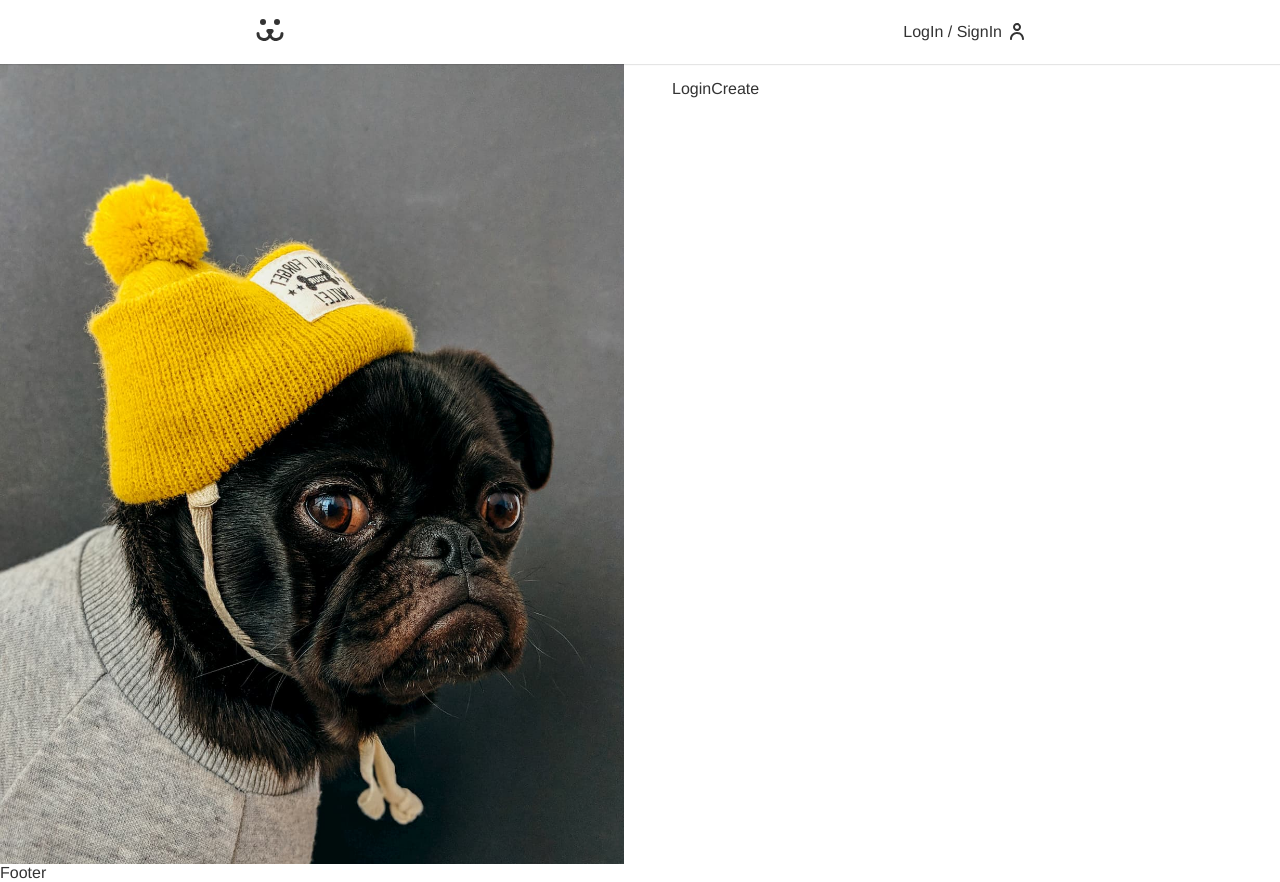
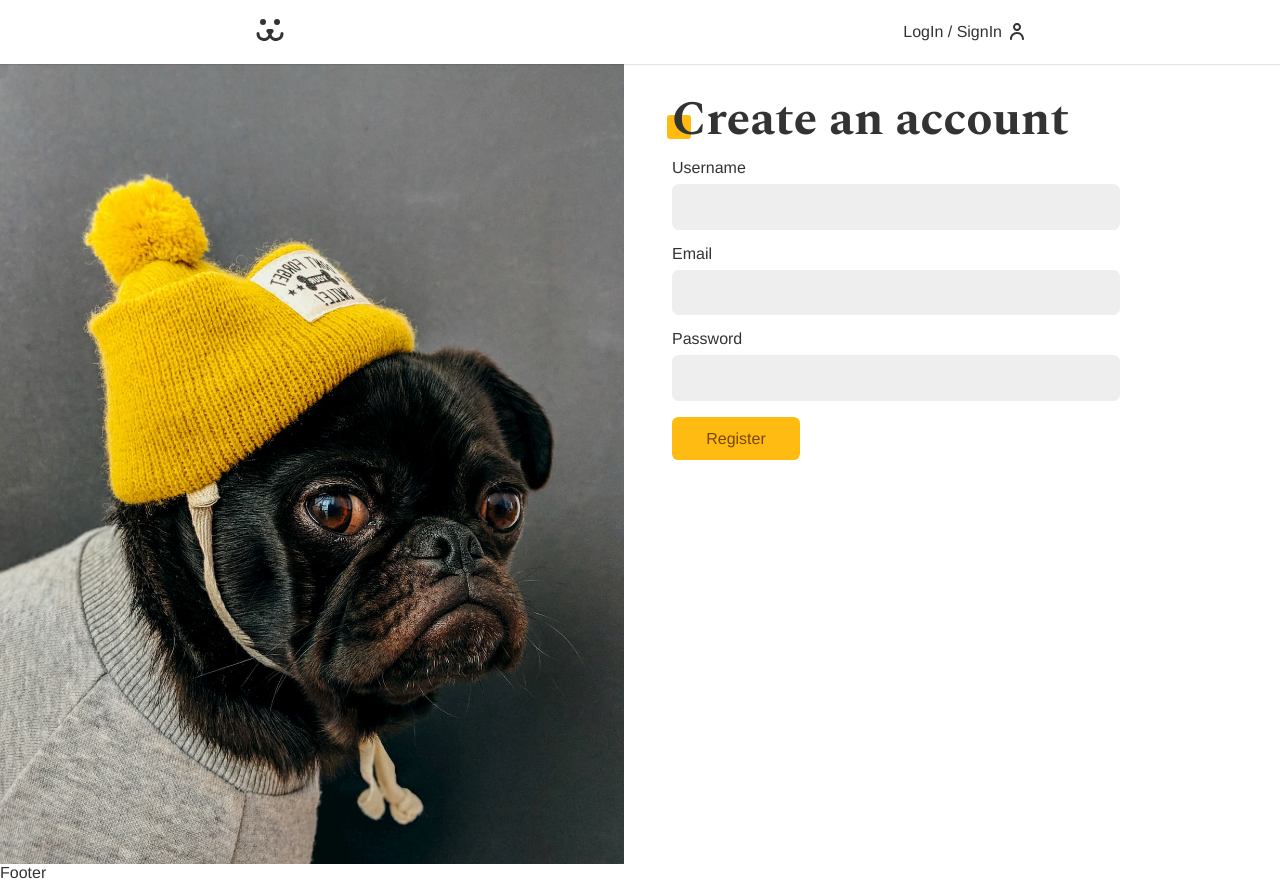
Before and after one commit to joaopedrorori/dogs, a React (Vite) app: page /login/create in a window 1280 px wide. Built offline with nearby package versions, Linux system fonts and the light colour scheme.

Commit message:
Login create started

```diff
--- a/src/Components/Login/LoginCreate.jsx
+++ b/src/Components/Login/LoginCreate.jsx
@@ -1,7 +1,41 @@
 import React from "react";
+import Input from "../Forms/Input.jsx";
+import Button from "../Forms/Button";
+import useForm from "../../Hooks/useForm.jsx";
+import { USER_POST } from "../../api.jsx";
+import UserContext from "../../UserContext.jsx";
 
 const LoginCreate = () => {
-  return <div>LoginCreate</div>;
+  const username = useForm();
+  const email = useForm("email");
+  // const password = useForm("password");
+  // if I want a validation of the password I have just to add the "password parameter for this hook"
+  const password = useForm();
+
+  const { userLogin } = React.useContext(UserContext);
+
+  async function handleSubmit(e) {
+    e.preventDefault();
+    const { url, options } = USER_POST({
+      username: username.value,
+      email: email.value,
+      password: password.value,
+    });
+    const r = await fetch(url, options);
+    if (r.ok) userLogin(username.value, password.value);
+  }
+
+  return (
+    <section className="animeLeft">
+      <h1 className="title">Create an account</h1>
+      <form onSubmit={handleSubmit}>
+        <Input label="Username" type="text" name="username" {...username} />
+        <Input label="Email" type="email" name="email" {...email} />
+        <Input label="Password" type="password" name="password" {...password} />
+        <Button>Register</Button>
+      </form>
+    </section>
+  );
 };
 
 export default LoginCreate;
--- a/src/Components/Login/LoginForm.jsx
+++ b/src/Components/Login/LoginForm.jsx
@@ -42,7 +42,7 @@ const LoginForm = () => {
       <div className={styles.signUp}>
         <h2 className={styles.subtitle}>Sign Up</h2>
         <p>Not a member yet? </p>
-        <Link className={stylesBtn.button} to="/login/register">
+        <Link className={stylesBtn.button} to="/login/create">
           Sign up!!
         </Link>
       </div>
--- a/src/Hooks/useForm.jsx
+++ b/src/Hooks/useForm.jsx
@@ -5,6 +5,11 @@ const types = {
     regex:
       /^(([^<>()[\]\\.,;:\s@"]+(\.[^<>()[\]\\.,;:\s@"]+)*)|(".+"))@((\[[0-9]{1,3}\.[0-9]{1,3}\.[0-9]{1,3}\.[0-9]{1,3}\])|(([a-zA-Z\-0-9]+\.)+[a-zA-Z]{2,}))$/,
     message: "Fill in with a valid email",
+  },
+  password: {
+    regex: /^(?=.*?[A-Z])(?=.*?[a-z])(?=.*?[0-9])(?=.*?[#?!@$%^&*-]).{4,}$/,
+    message:
+      "Password should have at least 4 characters, at least 1 uppercase letter, at least 1 lowercase letter, at least 1 digit, at least 1 special character.",
   },
 };
 
--- a/src/api.jsx
+++ b/src/api.jsx
@@ -36,3 +36,16 @@ export function USER_GET(token) {
     },
   };
 }
+
+export function USER_POST(body) {
+  return {
+    url: API_URL + "/api/user",
+    options: {
+      method: "POST",
+      headers: {
+        "Content-Type": "application/json",
+      },
+      body: JSON.stringify(body),
+    },
+  };
+}
```
